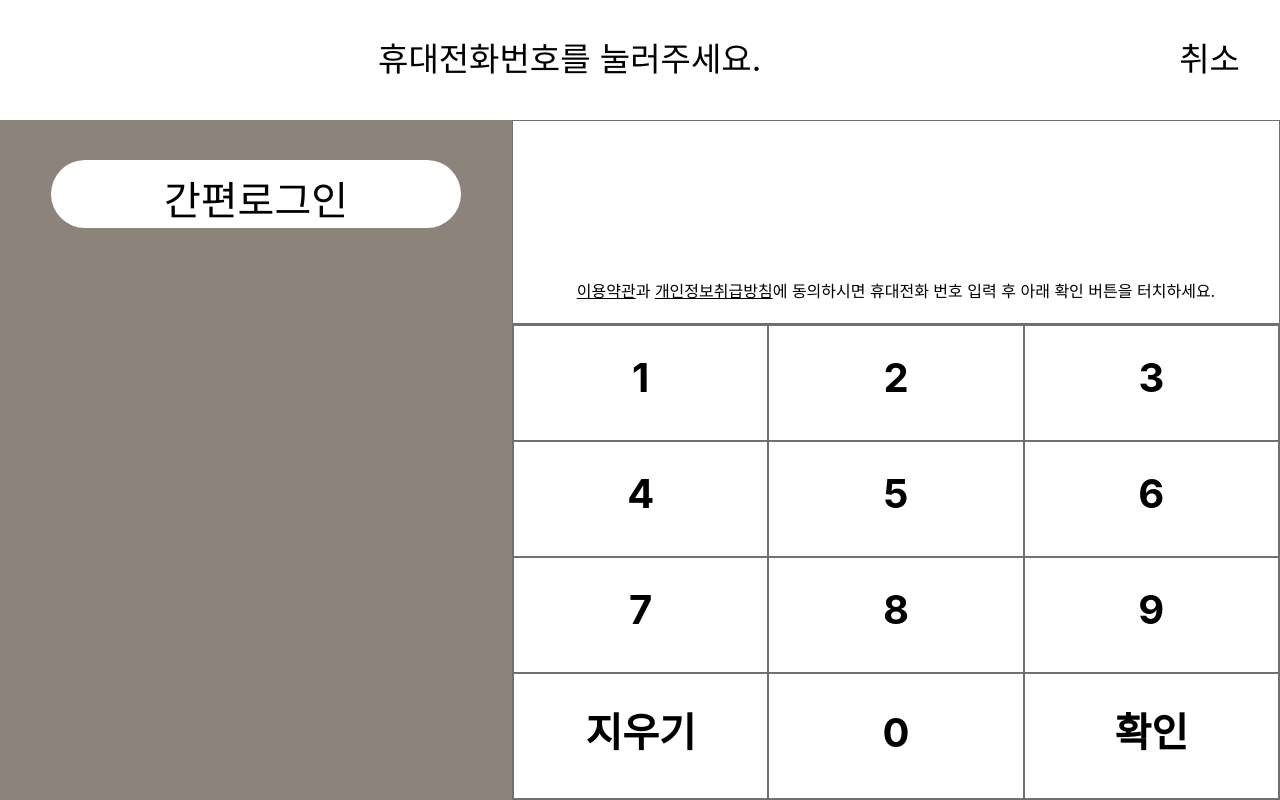
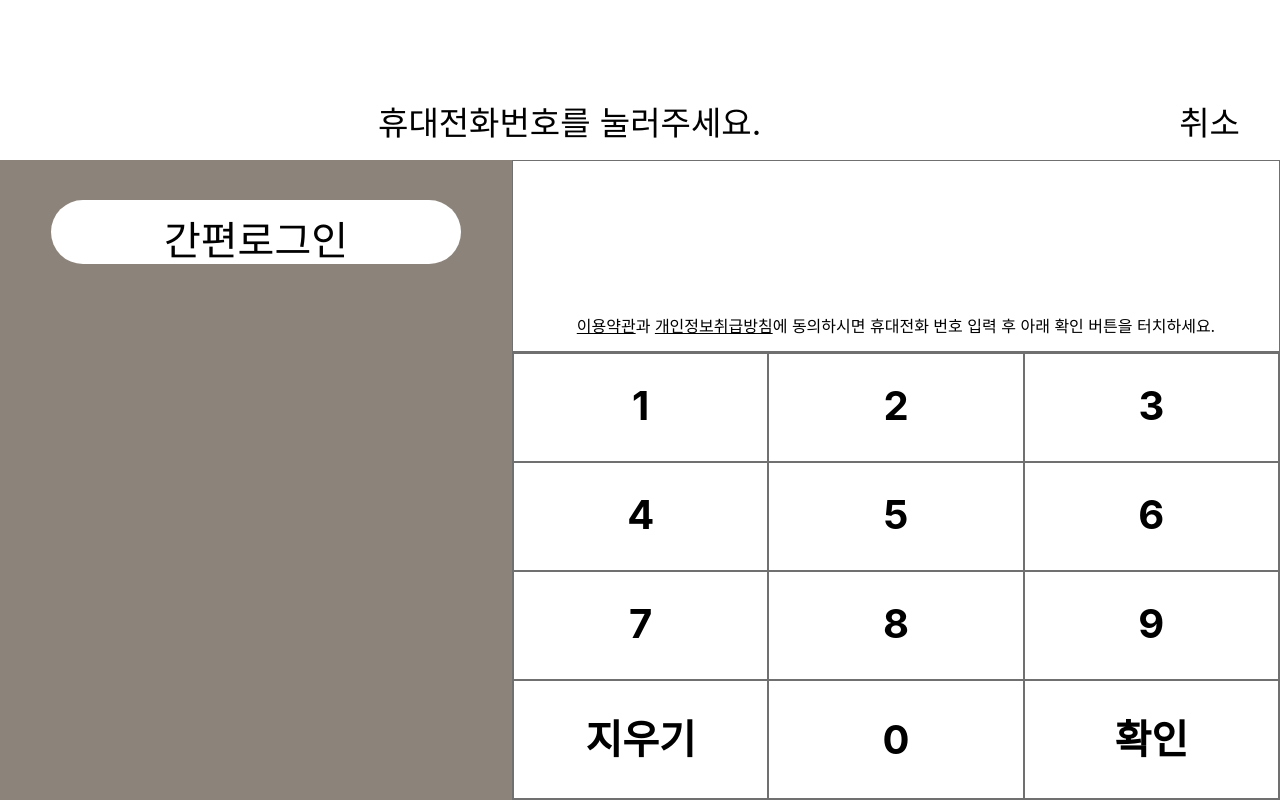
Before and after one commit to Ko-GyeongTae/Frontend-GymManagement-client, a Next.js app: page /login in a window 1280 px wide. Built offline with nearby package versions, Linux system fonts and the light colour scheme.

Commit message:
<EDIT> laylout

```diff
--- a/pages/_app.tsx
+++ b/pages/_app.tsx
@@ -6,8 +6,7 @@ const App = ({ Component, pageProps }: AppProps) => {
   return (
     <>
       <Head>
-        <meta charSet="utf-8" />
-        <meta name="viewport" content="width=device-width, initial-scale=1, maximum-scale=1, user-scalable=no" />
+
       </Head>
       <Component {...pageProps} />
     </>
--- a/pages/login.tsx
+++ b/pages/login.tsx
@@ -25,7 +25,7 @@ const Login = () => {
                 <title>Wim-Gym | Login</title>
             </Head>
             <div style={{ width: '100%', height: '100vh', overflowX: 'hidden' }}>
-                <div style={{ display: 'flex', width: '100%', height: '15%', textAlign: 'center' }}>
+                <div style={{ display: 'flex', width: '100%', height: '15%', textAlign: 'center', marginTop: '5%' }}>
                     <div style={{ width: '89%' }}>
                         <p style={{ verticalAlign: 'middle', fontSize: 33 }}>휴대전화번호를 눌러주세요.</p>
                     </div>
@@ -33,8 +33,8 @@ const Login = () => {
                         <p style={{ verticalAlign: 'middle', fontSize: 33 }}>취소</p>
                     </div>
                 </div>
-                <div style={{ width: '100%', height: '85%', display: 'flex' }}>
-                    <div style={{ width: '40%', height: '100%', backgroundColor: '#8C837A', alignItems: 'center' }}>
+                <div style={{ width: '100%', height: '80%', display: 'flex', position: 'fixed', left: 0, bottom: 0, right: 0 }}>
+                    <div style={{ width: '40%', height: 'auto', backgroundColor: '#8C837A', alignItems: 'center' }}>
                         <Link href='/login' passHref>
                             <div style={{ width: '80%', height: '10%', lineHeight: '10%', backgroundColor: 'white', borderRadius: 49, textAlign: 'center', position: 'relative', left:'10%', right: '10%' }}>
                                 <p style={{ fontSize: '250%', fontFamily: 'Playbill', color: '#010101', paddingTop: '10%' }}>간편로그인</p>
```
